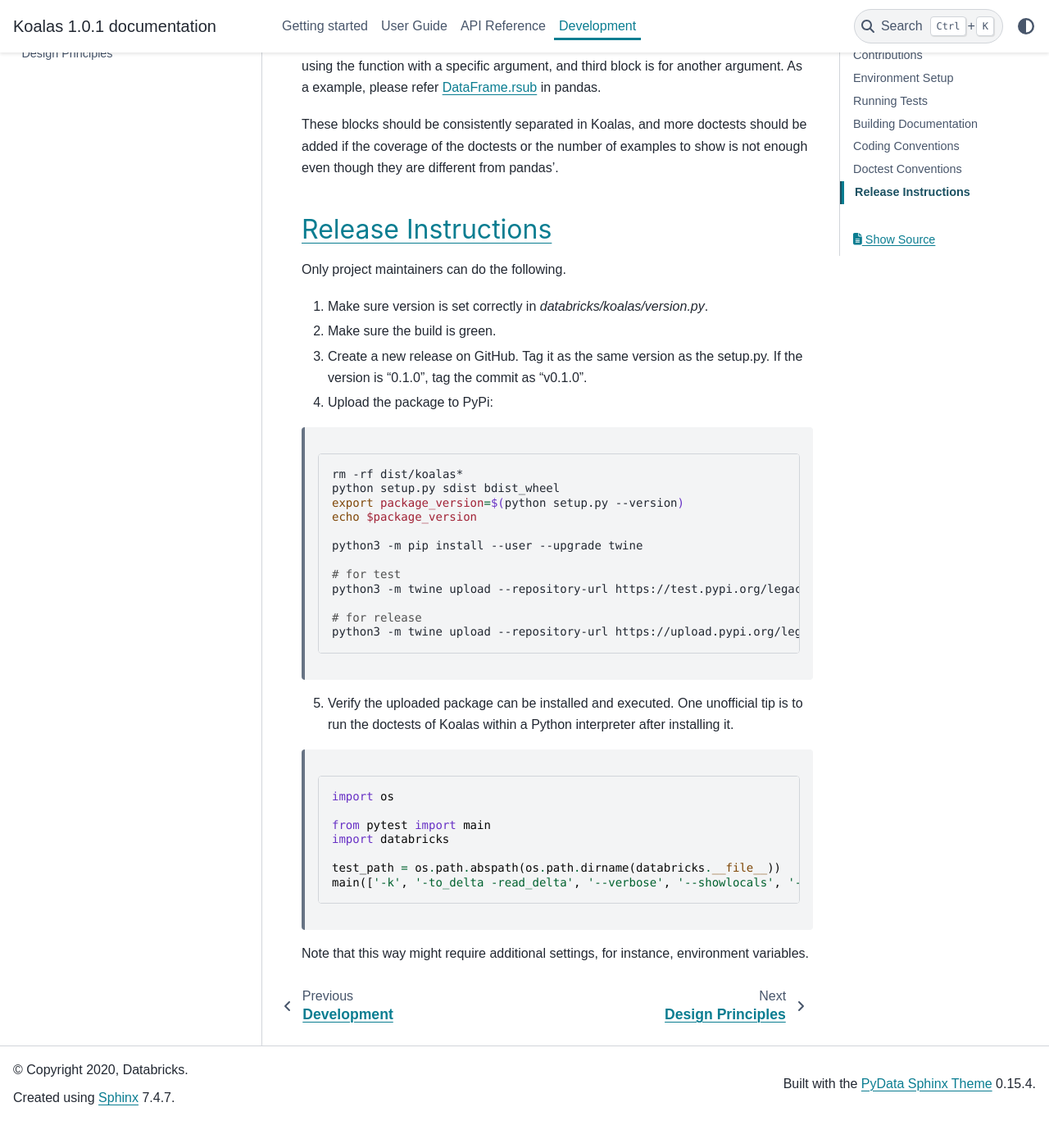
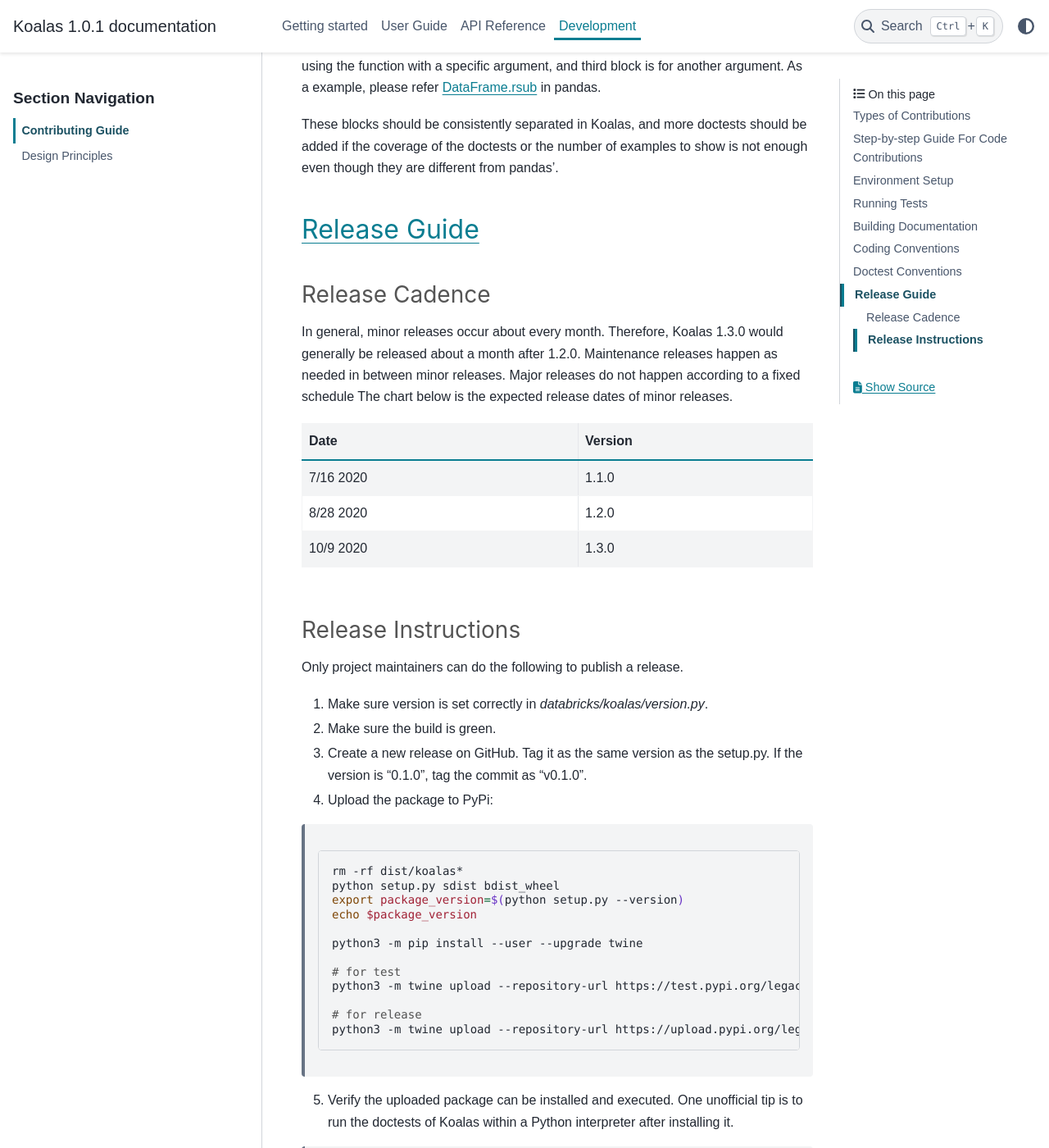
Before and after one commit to rising-star92/databricks-koalas, a Sphinx documentation site: the page built from docs/source/development/contributing.rst, in a window 1280 px wide and 1400 px high, scrolled down 3515 px. Shown: the whole window at 82% size. Built offline with Sphinx 7.4.7 and the PyData theme 0.15.4, drawn with Linux system fonts in a browser that asks for light colours; pages that are not in the unit, such as notebooks, are missing from menus; the version number is read from the project's files by our own code; before the commit the page ends 4883 px from its top, so only the background shows below that; some of the changed text lies outside the part shown.

Commit message:
Update cotribution guide about Koalas release cycle (#1638)
This PR proposes to update contribution guide and release cycle.

```diff
--- a/docs/source/development/contributing.rst
+++ b/docs/source/development/contributing.rst
@@ -139,10 +139,30 @@ and third block is for another argument. As a example, please refer `DataFrame.r
 
 These blocks should be consistently separated in Koalas, and more doctests should be added if the coverage of the doctests or the number of examples to show is not enough even though they are different from pandas'.
 
+Release Guide
+=============
+
+Release Cadence
+---------------
+
+In general, minor releases occur about every month. Therefore, Koalas 1.3.0 would generally be released about a month after 1.2.0.
+Maintenance releases happen as needed in between minor releases. Major releases do not happen according to a fixed schedule
+The chart below is the expected release dates of minor releases.
+
++-----------+---------+
+| Date      | Version |
++===========+=========+
+| 7/16 2020 | 1.1.0   |
++-----------+---------+
+| 8/28 2020 | 1.2.0   |
++-----------+---------+
+| 10/9 2020 | 1.3.0   |
++-----------+---------+
+
 Release Instructions
-====================
+--------------------
 
-Only project maintainers can do the following.
+Only project maintainers can do the following to publish a release.
 
 1. Make sure version is set correctly in `databricks/koalas/version.py`.
 
--- a/docs/source/development/design.rst
+++ b/docs/source/development/design.rst
@@ -75,7 +75,7 @@ Be a lean API layer and move fast
 
 Koalas is designed as an API overlay layer on top of Spark. The project should be lightweight, and most functions should be implemented as wrappers around Spark or pandas. Koalas does not accept heavyweight implementations, e.g. execution engine changes.
 
-This approach enables us to move fast. For the considerable future, we aim to be making bi-weekly releases. If we find a critical bug, we will be making a new release as soon as the bug fix is available.
+This approach enables us to move fast. For the considerable future, we aim to be making monthly releases. If we find a critical bug, we will be making a new release as soon as the bug fix is available.
 
 High test coverage
 ------------------
```
